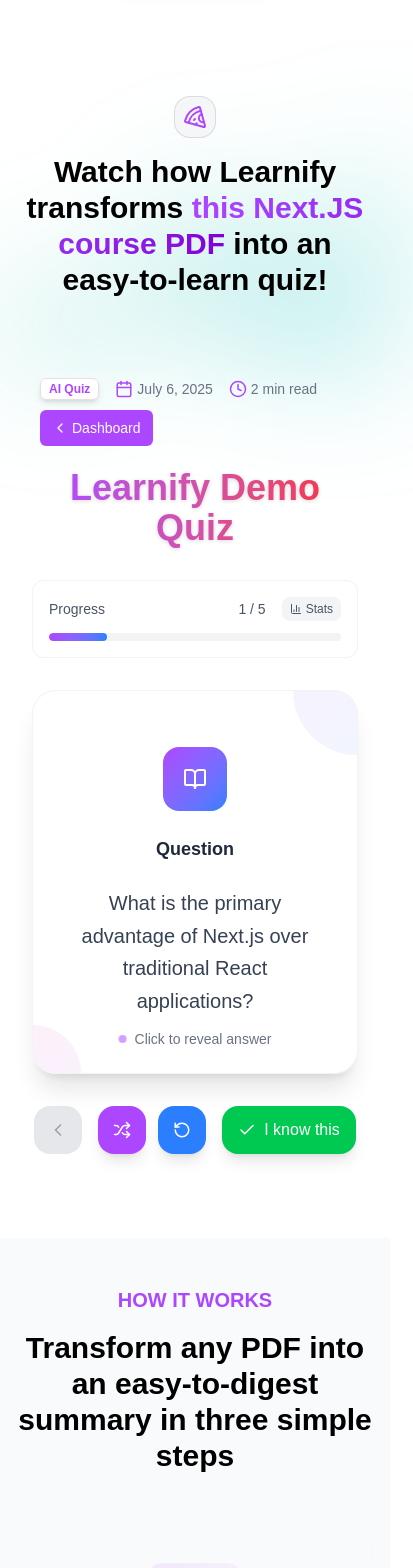
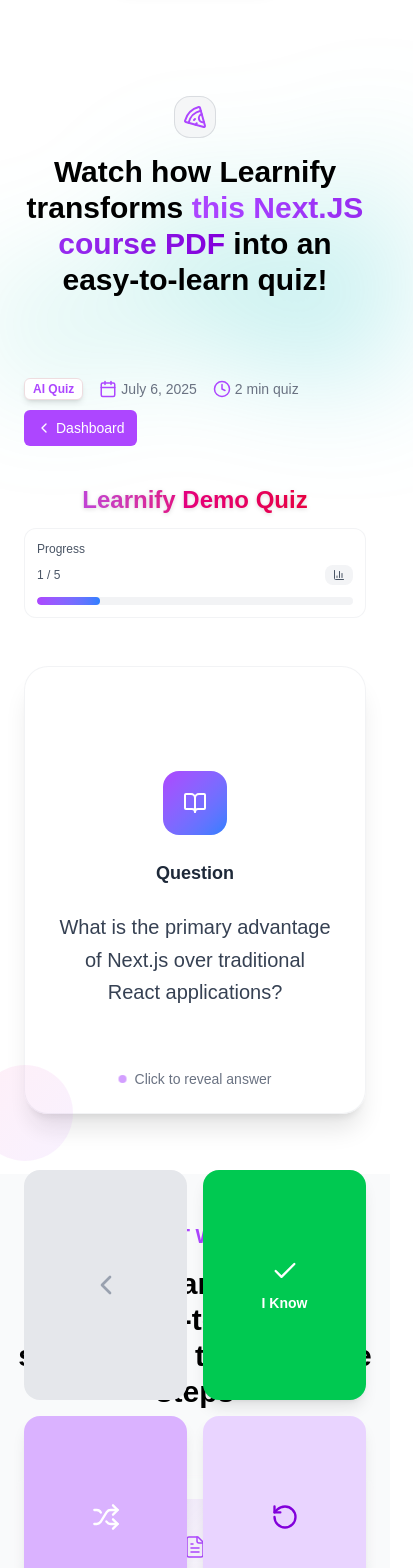
Before and after one commit to KeaMeng-ING/Learnify, a Next.js app: page / in a window 390 px wide. Shown: the part 432-2000 px from the top of the page, 413 px wide, since content can reach past the window. Built offline with nearby package versions, Linux system fonts and the light colour scheme; no server answers.

Commit message:
improve UI of Dashboard

```diff
--- a/components/flashcards/ProgressBar.tsx
+++ b/components/flashcards/ProgressBar.tsx
@@ -25,11 +25,11 @@
   toggleStats,
 }: ProgressBarProps) {
   return (
-    <div className="mb-8 w-full bg-white/70 backdrop-blur-sm rounded-xl p-4 border border-gray-200/50">
-      <div className="flex justify-between items-center text-sm text-gray-600 mb-3">
-        <span className="font-medium">Progress</span>
-        <div className="flex items-center gap-4">
-          <span className="font-medium">
+    <div className="mb-4 lg:mb-8 w-full bg-white/70 backdrop-blur-sm rounded-xl p-3 lg:p-4 border border-gray-200/50">
+      <div className="flex flex-col sm:flex-row justify-between items-start sm:items-center gap-2 sm:gap-0 text-sm text-gray-600 mb-3">
+        <span className="font-medium text-xs sm:text-sm">Progress</span>
+        <div className="flex items-center gap-2 sm:gap-4 w-full sm:w-auto justify-between sm:justify-end">
+          <span className="font-medium text-xs sm:text-sm">
             {currentIndex + 1} / {total}
           </span>
           <button
@@ -37,7 +37,7 @@
             className="flex items-center gap-1 text-xs px-2 py-1 rounded-lg bg-gray-100 hover:bg-gray-200 transition-colors"
           >
             <BarChart3 size={12} />
-            Stats
+            <span className="hidden xs:inline">Stats</span>
           </button>
         </div>
       </div>
@@ -51,17 +51,17 @@
 
       {showStats && (
         <div className="mt-4 pt-4 border-t border-gray-200/50">
-          <div className="flex justify-center gap-6 text-sm">
+          <div className="flex flex-col sm:flex-row justify-center gap-3 sm:gap-6 text-xs sm:text-sm">
             <div className="flex items-center gap-2">
-              <div className="w-3 h-3 bg-green-500 rounded-full"></div>
+              <div className="w-3 h-3 bg-green-500 rounded-full flex-shrink-0"></div>
               <span className="text-gray-600">Known: {knownCount}</span>
             </div>
             <div className="flex items-center gap-2">
-              <div className="w-3 h-3 bg-red-500 rounded-full"></div>
+              <div className="w-3 h-3 bg-red-500 rounded-full flex-shrink-0"></div>
               <span className="text-gray-600">Unknown: {unknownCount}</span>
             </div>
             <div className="flex items-center gap-2">
-              <div className="w-3 h-3 bg-gray-400 rounded-full"></div>
+              <div className="w-3 h-3 bg-gray-400 rounded-full flex-shrink-0"></div>
               <span className="text-gray-600">
                 Unanswered: {total - totalAnswered}
               </span>
--- a/components/flashcards/QuizClient.tsx
+++ b/components/flashcards/QuizClient.tsx
@@ -247,11 +247,10 @@
   }
 
   return (
-    <div className="h-screen relative overflow-hidden w-full">
+    <div className="h-[calc(100vh-64px)] relative  w-full flex flex-col">
       {/* Background decoration */}
       {id !== "demo-quiz" && <BgGradient />}
-
-      <div className="w-full flex flex-col justify-start px-6 sm:px-12 py-8">
+      <div className="container mx-auto px-2 lg:px-8 flex flex-col justify-start py-8">
         <div className="flex flex-wrap justify-between items-center mb-4 w-full">
           <div className="flex flex-wrap items-center gap-4 mb-4 sm:mb-0">
             <Badge
@@ -274,7 +273,7 @@
 
             <div className="flex items-center gap-1 text-purple-500">
               <Clock size={18} />
-              <p className="text-sm text-gray-500">{minRead} min read</p>
+              <p className="text-sm text-gray-500">{minRead} min quiz</p>
             </div>
           </div>
 
@@ -289,14 +288,12 @@
           </Link>
         </div>
 
-        <h1 className="text-4xl font-extrabold text-transparent bg-clip-text bg-gradient-to-r from-purple-500 to-red-500 drop-shadow-sm">
+        <div className="flex flex-col lg:flex-row w-full gap-3 lg:gap-4 items-start">
+          <h1 className="w-full lg:w-[30%] text-2xl sm:text-3xl lg:text-4xl font-extrabold text-transparent bg-clip-text bg-gradient-to-r from-purple-500 via-pink-600 to-red-600 drop-shadow-sm mt-4">
             {title}
           </h1>
-      </div>
 
-      {/* Main Content */}
-      <div className="relative z-10 px-4 flex flex-col items-center justify-center  max-w-4xl mx-auto ">
-        {/* Progress Bar */}
+          <div className="w-full lg:flex-1">
             <ProgressBar
               currentIndex={currentIndex}
               total={cards.length}
@@ -307,18 +304,23 @@
               showStats={showStats}
               toggleStats={() => setShowStats(!showStats)}
             />
+          </div>
+        </div>
+      </div>
 
+      {/* Main Content */}
+      <div className="relative z-10 container mx-auto px-2 lg:px-8 flex flex-col lg:flex-row items-start lg:items-stretch gap-6">
+        <div className="w-full lg:w-[80%]">
           {/* Flashcard Container */}
           <div className="relative w-full perspective-1000 mb-8">
             <div
-            className={`relative w-full h-96 transition-all duration-500 ease-in-out transform-style-preserve-3d cursor-pointer ${
+              className={`relative w-full h-[28rem] lg:h-[32rem] transition-all duration-500 ease-in-out transform-style-preserve-3d cursor-pointer ${
                 isFlipped ? "rotate-y-180" : ""
               } ${slideDirection} ${isShuffling ? "is-shuffling" : ""}`}
               onClick={flipCard}
             >
               {/* Front of card (Question) */}
-            <div className="absolute inset-0 w-full h-full backface-hidden rounded-3xl bg-white/90 backdrop-blur-sm shadow-xl border border-gray-200/50 overflow-hidden">
-              <div className="absolute top-0 right-0 w-32 h-32 bg-gradient-to-br from-purple-400/10 to-blue-400/10 rounded-full -translate-y-16 translate-x-16" />
+              <div className="absolute inset-0 w-full h-full backface-hidden rounded-3xl bg-white/90 backdrop-blur-sm shadow-xl border border-gray-200/50 ">
                 <div className="absolute bottom-0 left-0 w-24 h-24 bg-gradient-to-br from-pink-400/10 to-purple-400/10 rounded-full translate-y-12 -translate-x-12" />
 
                 {/* Card status indicator */}
@@ -360,8 +362,7 @@
               </div>
 
               {/* Back of card (Answer) */}
-            <div className="absolute inset-0 w-full h-full backface-hidden rotate-y-180 rounded-3xl bg-white/90 backdrop-blur-sm shadow-xl border border-gray-200/50 overflow-hidden">
-              <div className="absolute top-0 right-0 w-32 h-32 bg-gradient-to-br from-green-400/10 to-emerald-400/10 rounded-full -translate-y-16 translate-x-16" />
+              <div className="absolute inset-0 w-full h-full backface-hidden rotate-y-180 rounded-3xl bg-white/90 backdrop-blur-sm shadow-xl border border-gray-200/50 ">
                 <div className="absolute bottom-0 left-0 w-24 h-24 bg-gradient-to-br from-teal-400/10 to-green-400/10 rounded-full translate-y-12 -translate-x-12" />
 
                 {/* Card status indicator */}
@@ -397,105 +398,68 @@
               </div>
             </div>
           </div>
+        </div>
 
-        {/* Navigation Controls */}
-        <div className="flex justify-center items-center gap-4 ">
+        {/* Navigation Controls - 2x2 Grid */}
+        <div className="w-full lg:w-[20%] grid grid-cols-2 gap-4 lg:gap-5 h-[28rem] lg:h-[32rem]">
+          {/* Previous Button */}
           <button
             onClick={prevCard}
             disabled={currentIndex === 0}
-            className={`flex items-center justify-center w-12 h-12 rounded-2xl transition-all duration-300 ${
+            className={`flex items-center justify-center w-full rounded-2xl transition-all duration-300 ${
               currentIndex === 0
                 ? "bg-gray-200 text-gray-400 cursor-not-allowed"
-                : "bg-white/80 hover:bg-white text-gray-700 hover:text-gray-900 shadow-lg hover:shadow-xl hover:scale-105 border border-gray-200/50"
+                : "bg-white hover:bg-purple-50 text-purple-600 hover:text-purple-700 shadow-lg hover:shadow-xl hover:scale-105 border-2 border-purple-200"
             }`}
+            title="Previous Card"
           >
-            <ChevronLeft size={20} />
+            <ChevronLeft size={32} />
           </button>
 
-          <div className="flex gap-3">
-            <button
-              onClick={shuffleCards}
-              className="flex items-center justify-center w-12 h-12 rounded-2xl bg-purple-500 hover:bg-purple-600 text-white transition-all duration-300 hover:scale-105 shadow-lg hover:shadow-xl"
-              title="Shuffle Cards (will reset progress)"
-            >
-              <Shuffle size={18} />
-            </button>
-
-            <button
-              onClick={resetCards}
-              className="flex items-center justify-center w-12 h-12 rounded-2xl bg-blue-500 hover:bg-blue-600 text-white transition-all duration-300 hover:scale-105 shadow-lg hover:shadow-xl"
-              title="Reset Progress"
-            >
-              <RotateCcw size={18} />
-            </button>
-          </div>
-
+          {/* Action Button (I Know / Don't Know) */}
           {!isFlipped ? (
             <button
               onClick={markAsKnown}
-              className={`flex items-center gap-2 px-4 py-3 rounded-2xl transition-all duration-300 ${
+              className={`flex flex-col items-center justify-center gap-2 w-full rounded-2xl transition-all duration-300 ${
                 currentIndex === cards.length - 1
-                  ? "bg-green-600 hover:bg-green-700 text-white shadow-lg hover:shadow-xl hover:scale-105"
+                  ? "bg-green-500 hover:bg-green-600 text-white shadow-lg hover:shadow-xl hover:scale-105"
                   : "bg-green-500 hover:bg-green-600 text-white shadow-lg hover:shadow-xl hover:scale-105"
               }`}
             >
-              <Check size={18} />
-              <span className="font-medium">I know this</span>
+              <Check size={28} />
+              <span className="font-semibold text-sm lg:text-base">I Know</span>
             </button>
           ) : (
             <button
               onClick={markAsUnknown}
-              className="flex items-center gap-2 px-4 py-3 rounded-2xl bg-red-500 hover:bg-red-600 text-white transition-all duration-300 hover:scale-105 shadow-lg hover:shadow-xl"
+              className="flex flex-col items-center justify-center gap-2 w-full rounded-2xl bg-red-500 hover:bg-red-600 text-white transition-all duration-300 hover:scale-105 shadow-lg hover:shadow-xl"
             >
-              <X size={18} />
-              <span className="font-medium">I don&#39;t know this</span>
+              <X size={28} />
+              <span className="font-semibold text-sm lg:text-base">
+                Don&#39;t Know
+              </span>
             </button>
           )}
-        </div>
-      </div>
 
-      {showCelebration && (
-        <div className="fixed inset-0 z-50 flex items-center justify-center bg-black/30">
-          {showConfetti && (
-            <Confetti width={window.innerWidth} height={window.innerHeight} />
-          )}
-          <div className="relative bg-white/90 backdrop-blur-lg p-8 rounded-3xl shadow-2xl text-center max-w-sm w-full animate-scale-in">
-            {/* Close Button */}
-            <Button
-              onClick={() => setShowCelebration(false)}
-              className="absolute top-4 right-4 p-2 rounded-full  text-black  transition bg-purple-300 "
-              aria-label="Close celebration"
+          {/* Shuffle Button */}
+          <button
+            onClick={shuffleCards}
+            className="flex items-center justify-center w-full rounded-2xl bg-purple-300 hover:bg-purple-400 text-white transition-all duration-300 hover:scale-105 shadow-lg hover:shadow-xl"
+            title="Shuffle Cards"
           >
-              <X size={24} className="flex-shrink-0" />
-            </Button>
+            <Shuffle size={28} />
+          </button>
 
-            <h2 className="text-3xl font-extrabold text-purple-700 mb-4">
-              🎉 Well Done!
-            </h2>
-            <p className="text-gray-700 text-lg mb-4">
-              You&#39;ve mastered all the flashcards.
-            </p>
-            <p className="text-gray-600 mb-6">
-              Keep learning and try new quizzes to expand your knowledge!
-            </p>
-
-            <div className="flex flex-col sm:flex-row gap-4">
+          {/* Reset Button */}
           <button
             onClick={resetCards}
-                className="flex-1 px-5 py-3 rounded-xl bg-purple-500 hover:bg-purple-700 text-white font-semibold shadow-md transition-all"
+            className="flex items-center justify-center w-full rounded-2xl bg-purple-200 hover:bg-purple-300 text-purple-700 transition-all duration-300 hover:scale-105 shadow-lg hover:shadow-xl"
+            title="Reset Progress"
           >
-                🔁 Restart Practice
-              </button>
-              <button
-                onClick={() => (window.location.href = "/quizzes")}
-                className="flex-1 px-5 py-3 rounded-xl bg-blue-400 hover:bg-blue-600 text-white font-semibold shadow-md transition-all"
-              >
-                📚 All Quizzes
+            <RotateCcw size={28} />
           </button>
         </div>
       </div>
     </div>
-      )}
-    </div>
   );
 }
--- a/package.json
+++ b/package.json
@@ -3,7 +3,7 @@
   "version": "0.1.0",
   "private": true,
   "scripts": {
-    "dev": "next dev --turbopack",
+    "dev": "next dev",
     "build": "prisma generate && next build",
     "start": "next start",
     "lint": "next lint --ignore-path .eslintignore",
```
Lines whose indentation alone changed are shown as unchanged.
